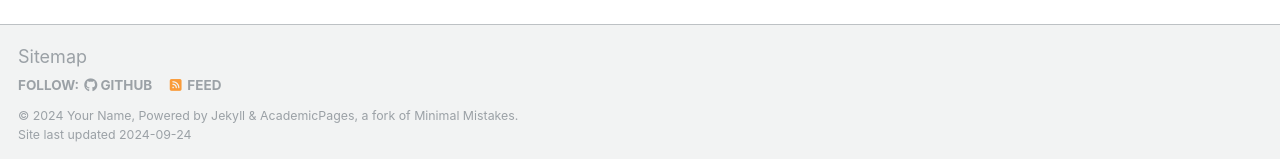
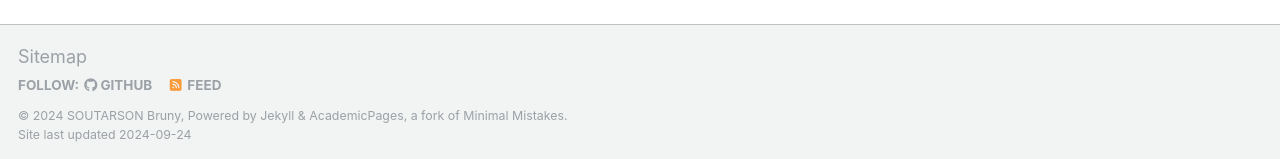
Before and after one commit to brutheg/brutheg.github.io, a Jekyll site: the page built from _pages/about.md, in a window 1280 px wide and 900 px high, scrolled down 2643 px. Shown: the part 738-897 px from the top of the window. Built offline with Jekyll 4.4.1, drawn with Linux system fonts in a browser that asks for light colours; some web fonts are replaced.

Commit message:
Update _config.yml

```diff
--- a/_config.yml
+++ b/_config.yml
@@ -10,7 +10,7 @@
 locale                   : "en-US"
 title                    : "SOUTARSON Bruny"
 title_separator          : "-"
-name                     : &name "Your Name"
+name                     : &name "SOUTARSON Bruny"
 description              : &description "personal description"
 url                      : https://academicpages.github.io # the base hostname & protocol for your site e.g. "https://mmistakes.github.io"
 baseurl                  : "" # the subpath of your site, e.g. "/blog"
```
